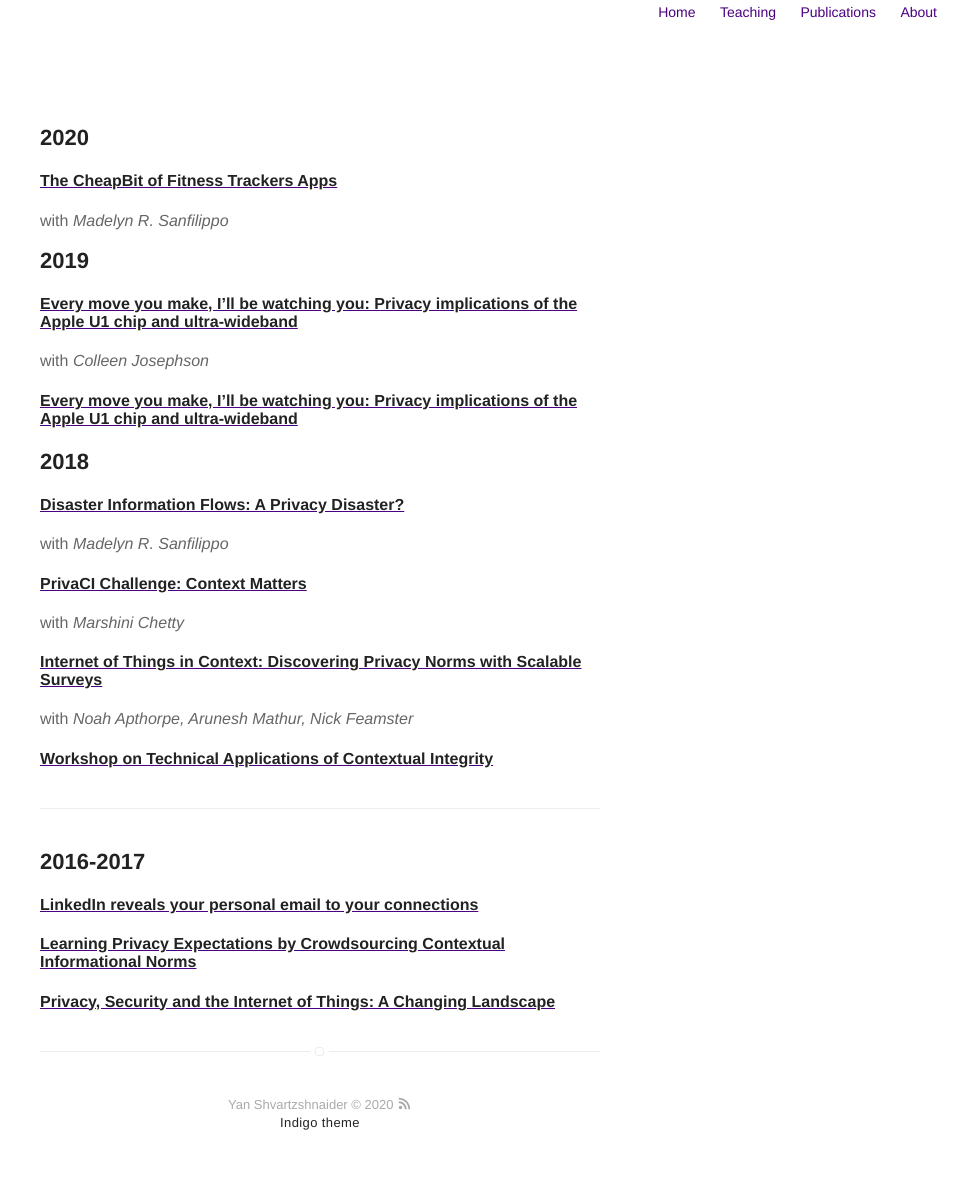
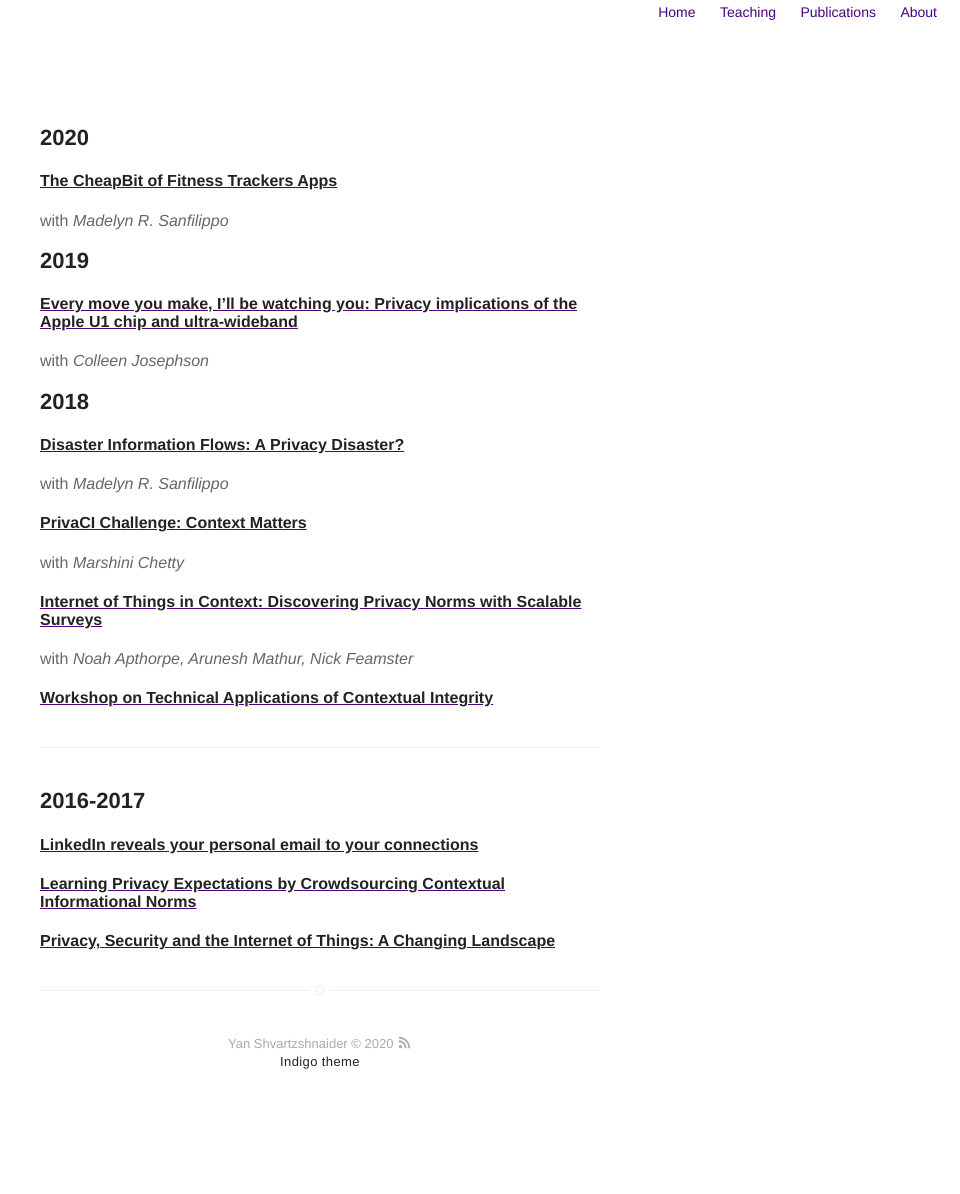
Before and after one commit to yansh/website, a Jekyll site: the page built from blogposts.html, in a window 1280 px wide. Shown: the whole page, without its empty margins (320-1280 px from the left). Built offline with Jekyll 4.4.1, drawn with Linux system fonts in a browser that asks for light colours; after the commit the page ends 1133 px from its top, so only the background shows below that.

Commit message:
Porting Site

```diff
--- a/blogposts.html
+++ b/blogposts.html
@@ -12,9 +12,6 @@ title: Posts
 	<a class="url" target="_blank"  href="https://freedom-to-tinker.com/2019/12/21/every-move-you-make-ill-be-watching-you-privacy-implications-of-the-apple-u1-chip-and-ultra-wideband/">
 		<h4 class="title">Every move you make, I’ll be watching you: Privacy implications of the Apple U1 chip and ultra-wideband </h4></a>
 	with <i>Colleen Josephson </i>
-
-    <a class="url" target="_blank"  href="">
-        <h4 class="title">Every move you make, I’ll be watching you: Privacy implications of the Apple U1 chip and ultra-wideband </h4></a>
 
 	<h2>2018</h2>
 
```
Lines whose indentation alone changed are shown as unchanged.
